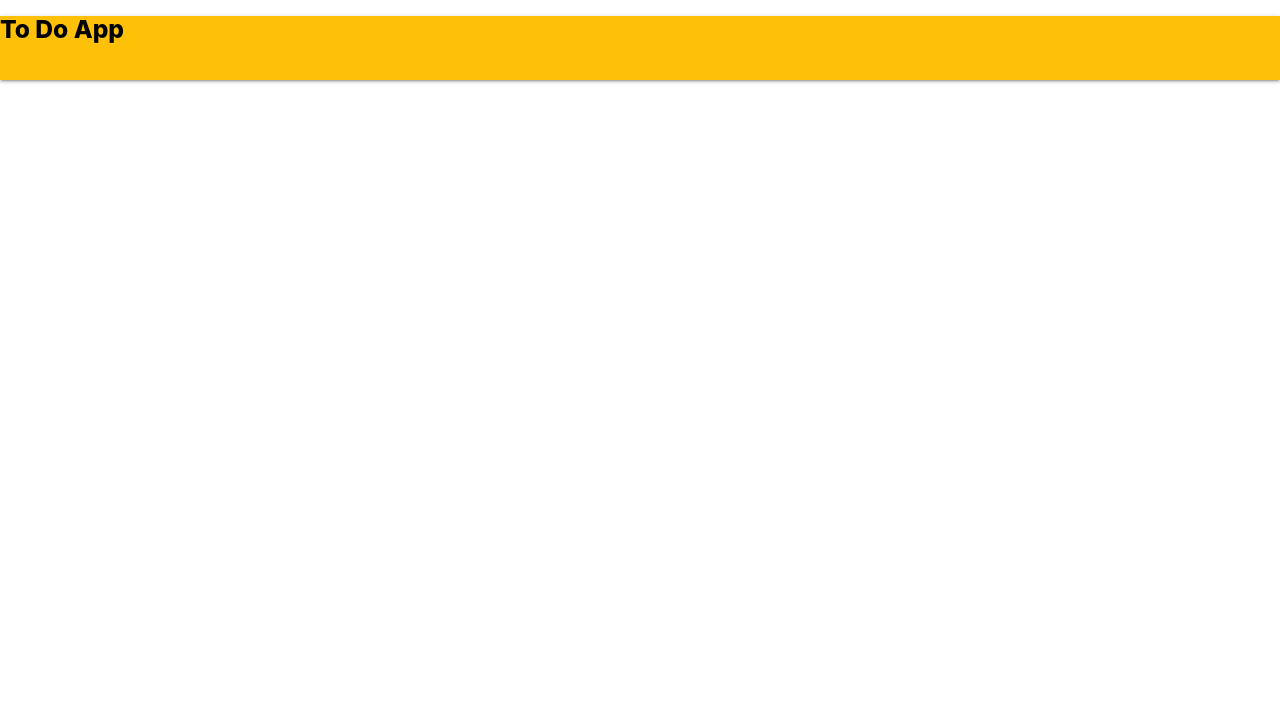
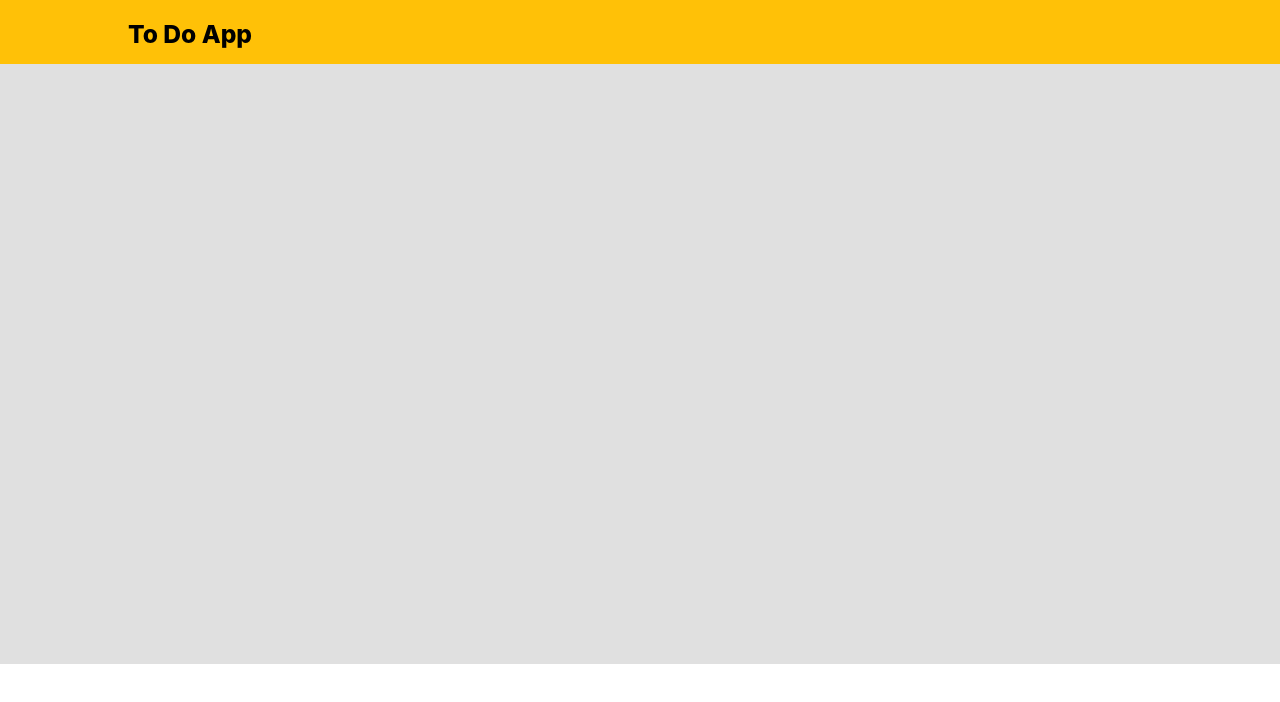
Before and after one commit to kumelkalen/todo-jquery, a plain HTML site: page index.html in a window 1280 px wide. Drawn offline with nearby package versions, Linux system fonts and the light colour scheme.

Commit message:
Comenzamos a trabajar en la primera sección.

```diff
--- a/assets/css/main.css
+++ b/assets/css/main.css
@@ -7,3 +7,12 @@ body{
 	color: black;
 	font-weight: 800;
 }
+
+.amber div{
+	padding: 5px 10%;
+}
+
+section{
+	height: 600px;
+	width: 100%;
+}
--- a/assets/js/main.js
+++ b/assets/js/main.js
@@ -1,7 +1,10 @@
 $(document).ready(function(){
+	//Creación del nav
 	$("body").append("<nav><div></div></nav>");
 	$("nav").addClass("nav-wrapper amber");
 	$("div").append("<h5>To Do App</h5>");
-
-
+	//Creamos la sección
+	var firstSection = document.createElement("section");
+	$("nav").after(firstSection);
+	$(firstSection).addClass("grey lighten-2");
 });
--- a/index.html
+++ b/index.html
@@ -5,6 +5,9 @@
 	<title>To Do</title>
 	<meta name="viewport" content="width=device-width, user-scalable=no, initial-scale=1.0, maximum-scale=1.0, minimum-scale=1.0">
 	<link rel="stylesheet" href="https://cdnjs.cloudflare.com/ajax/libs/materialize/0.99.0/css/materialize.min.css">
+	<!-- Iconos -->
+	<link href="https://fonts.googleapis.com/icon?family=Material+Icons"
+      rel="stylesheet">
 	<link rel="stylesheet" href="assets/css/main.css">
 </head>
 <body>
```
